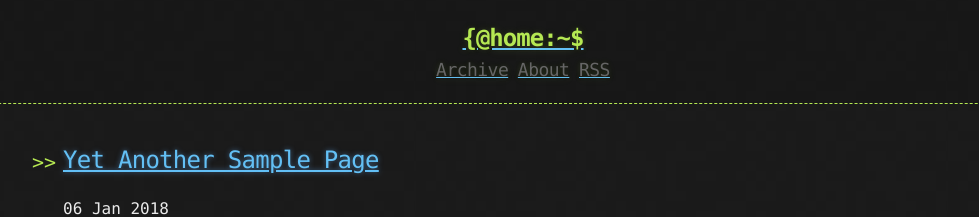
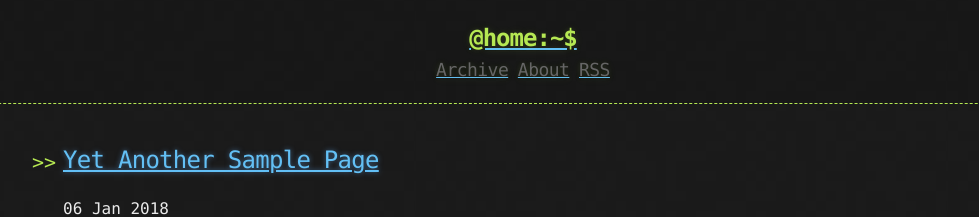
Before and after one commit to stackbit-projects/pink-aspen-9a654, a Jekyll site: the page built from index.html, in a window 1280 px wide. Shown: the top 217 px of the page, without its empty margins (117-1096 px from the left). Built offline with Jekyll 4.4.1, drawn with Linux system fonts in a browser that asks for light colours; the list of posts is cut into pages by our own code.

```diff
--- a/_includes/header.html
+++ b/_includes/header.html
@@ -2,7 +2,7 @@
   <div>
     <a href="{{ "/" | prepend: site.baseurl | replace: '//', '/' }}">
     {% assign owner_first_name = site.owner | split: " " %}
-    <h1>{@home:~$</h1>
+    <h1>@home:~$</h1>
     </a>
     <div class="header-links">
       {% include links.html %}
```
